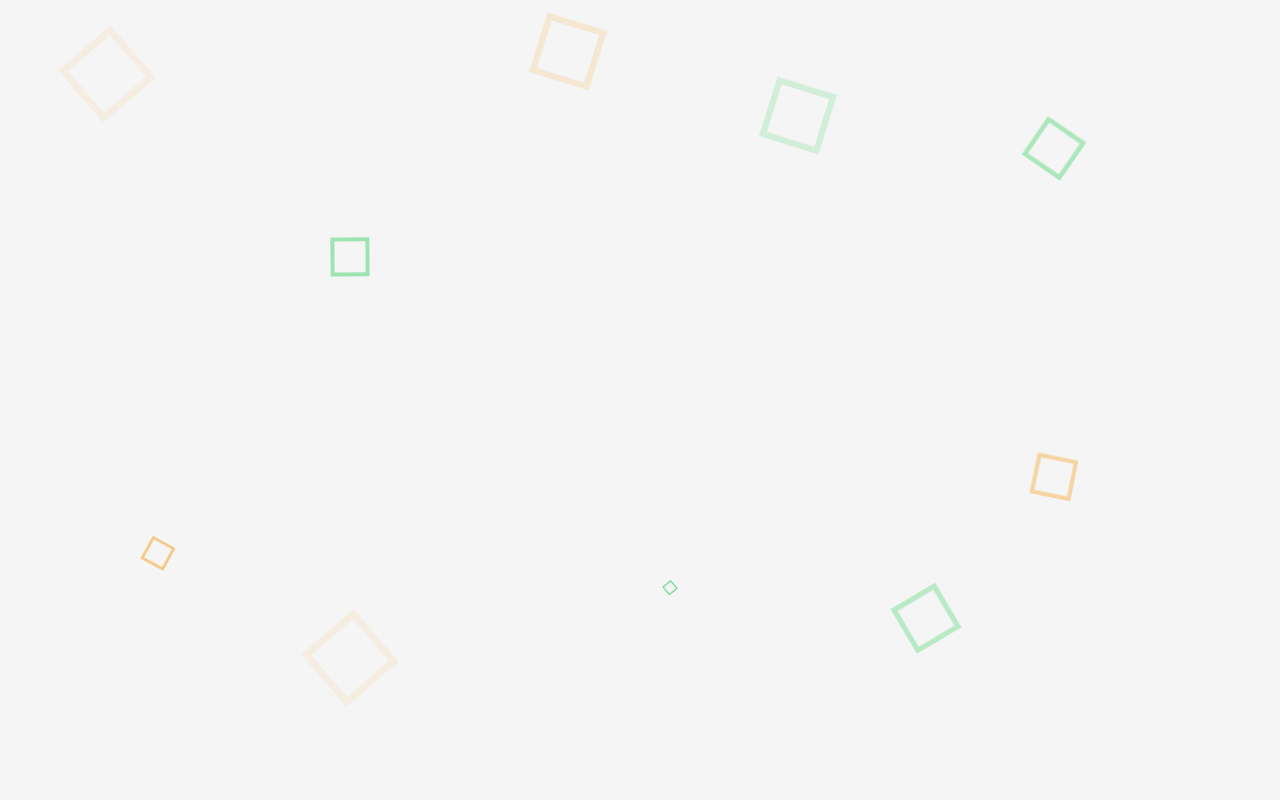
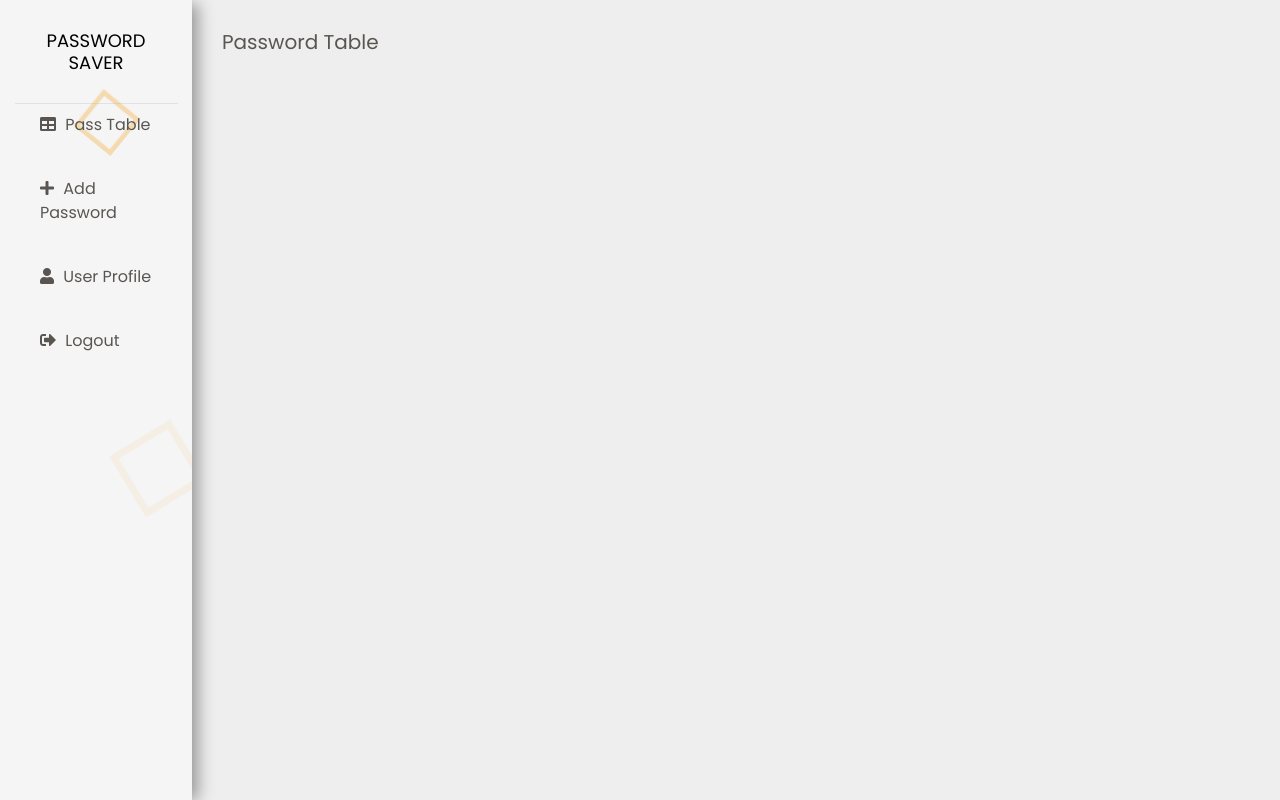
Before and after one commit to SuperMiro0809/password-saver, a React (Create React App) app in the folder client/: page /dashboard in a window 1280 px wide. Built offline with nearby package versions, Linux system fonts and the light colour scheme.

Commit message:
dashboard component, menu component and design

```diff
--- a/client/src/App.js
+++ b/client/src/App.js
@@ -4,6 +4,7 @@ import Main from './components/Main/Main';
 import Login from './components/User/Login/Login';
 import Register from './components/User/Register/Register';
 import About from './components/About/About';
+import Dashboard from './components/Dashboard/Dashboard';
 
 function App() {
   return (
@@ -22,10 +23,11 @@ function App() {
       </div>
 
       <Switch>
-        <Route path="/" component={Main} exact />
-        <Route path="/register" component={Register} exact />
-        <Route path="/login" component={Login} exact />
-        <Route path="/about" component={About} exact />
+        <Route path="/" component={Main} exact/>
+        <Route path="/dashboard" component={Dashboard}/>
+        <Route path="/register" component={Register} />
+        <Route path="/login" component={Login} />
+        <Route path="/about" component={About} />
       </Switch>
     </div>
   );
--- /dev/null
+++ b/client/src/components/Dashboard/Dashboard.js
@@ -0,0 +1,21 @@
+import './Dashboard.scss';
+import { Switch, Route } from 'react-router-dom';
+import Header from '../Header/Header';
+import PassTable from './PassTable/PassTable';
+
+function Dashboard() {
+    return (
+        <main className="Dashboard">
+            <Header />
+            <main className="content">
+                <Switch>
+                    <Route path="/dashboard" component={PassTable}/>
+                    <Route path="/admin/add-password" />
+                    <Route path="/admin/profile"/>
+                </Switch>
+            </main>
+        </main>
+    );
+}
+
+export default Dashboard;
--- /dev/null
+++ b/client/src/components/Dashboard/Dashboard.scss
@@ -0,0 +1,11 @@
+.Dashboard {
+    color: rgb(89, 86, 82);
+    position: relative;
+    display: flex;
+
+    .content {
+        background-color: #EEEEEE;
+        flex-basis: 85%;
+        padding: 30px;
+    }
+}
--- /dev/null
+++ b/client/src/components/Dashboard/PassTable/PassTable.js
@@ -0,0 +1,9 @@
+function passTable() {
+    return (
+        <section>
+            <h5>Password Table</h5>
+        </section>
+    );
+}
+
+export default passTable;
--- /dev/null
+++ b/client/src/components/Header/Header.js
@@ -0,0 +1,20 @@
+import './Header.scss';
+import HeaderItem from './HeaderItem/HeaderItem';
+
+function Header() {
+    return (
+        <aside className="Header">
+            <div className="site-title">
+                <h5>Password Saver</h5>
+            </div>
+            <ul>
+                <HeaderItem text="Pass Table" icon="fas fa-table" url="/dashboard"/>
+                <HeaderItem text="Add Password" icon="fas fa-plus" url="/dashboard/add-password"/>
+                <HeaderItem text="User Profile" icon="fas fa-user" url="/dashboard/profile"/>
+                <HeaderItem text="Logout" icon="fas fa-sign-out-alt" url="/logout"/>
+            </ul>
+        </aside>
+    );
+}
+
+export default Header;
--- /dev/null
+++ b/client/src/components/Header/Header.scss
@@ -0,0 +1,33 @@
+.Header {
+    background-color: transparent;
+    box-shadow: 8px 2px 15px -2px #979797;
+    flex-basis: 15%;
+    height: 100vh;
+    z-index: 1;
+
+    .site-title {
+        position: relative;
+
+        h5 {
+            text-align: center;
+            text-transform: uppercase;
+            margin: 30px;
+            font-size: 18px;
+            color: black;
+        }
+    }
+
+    .site-title::after {
+        content: '';
+        position: absolute;
+        width: 85%;
+        height: 1px;
+        left: 15px;
+        background-color: gray;
+        background-color: hsla(0,0%,71%,.3);
+    }
+
+    ul {
+        margin-top: 30px;
+    }
+}
--- /dev/null
+++ b/client/src/components/Header/HeaderItem/HeaderItem.js
@@ -0,0 +1,12 @@
+import './HeaderItem.scss';
+import { NavLink } from 'react-router-dom';
+
+function HeaderItem(props) {
+    return (
+        <li className="link-wrapper">
+            <NavLink to={props.url}><i className={props.icon}></i> {props.text}</NavLink>
+        </li>
+    );
+}
+
+export default HeaderItem;
--- /dev/null
+++ b/client/src/components/Header/HeaderItem/HeaderItem.scss
@@ -0,0 +1,22 @@
+.link-wrapper {
+    list-style-type: none;
+
+    a {
+        cursor: pointer;
+        color: rgb(89, 86, 82);
+        text-decoration: none;
+        display: block;
+        padding: 10px 20px;
+        margin: 20px;
+
+        i {
+            margin-right: 5px;
+        }
+    }
+
+    a:hover {
+        background-color: hsla(0,0%,71%,.3);
+        color: rgb(89, 86, 82);
+        text-decoration: none;
+    }
+}
--- a/client/src/index.css
+++ b/client/src/index.css
@@ -1,4 +1,5 @@
 @import url('https://fonts.googleapis.com/css2?family=Poppins&display=swap');
+@import url('https://use.fontawesome.com/releases/v5.15.3/css/all.css');
 
 body, * {
   margin: 0;
```
Also changed, not shown: client/src/components/Dashboard/PassTable/PassTable.scss (added).
